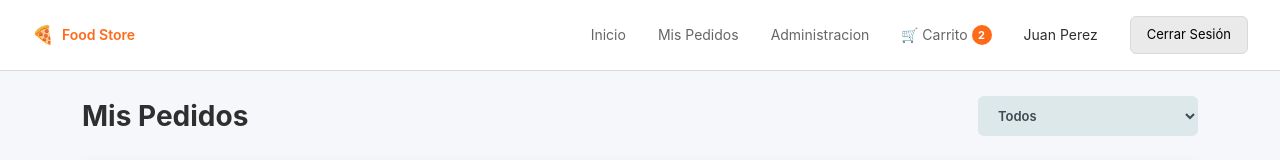
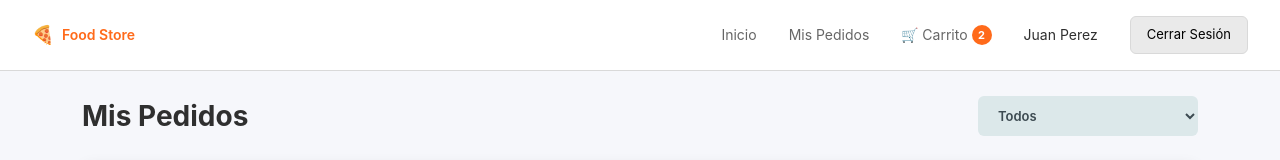
Before and after one commit to rinaudo-julian/TPI_Prog-3, a website built with Vite: page frontend/src/pages/client/orders/clientOrders.html in a window 1280 px wide. Shown: the top 160 px of the page. Built offline with nearby package versions, Linux system fonts and the light colour scheme.

Commit message:
remove administracion nav on header

```diff
--- a/frontend/src/pages/client/orders/clientOrders.html
+++ b/frontend/src/pages/client/orders/clientOrders.html
@@ -25,7 +25,6 @@
           <a href="./clientOrders.html" class="hover:text-primary"
             >Mis Pedidos</a
           >
-          <a href="#" class="hover:text-primary">Administracion</a>
           <a
             href="../../store/cart/cart.html"
             class="flex items-center gap-1 hover:text-primary"
--- a/frontend/src/pages/store/cart/cart.html
+++ b/frontend/src/pages/store/cart/cart.html
@@ -25,7 +25,6 @@
             class="hover:text-primary"
             >Mis Pedidos</a
           >
-          <a href="#" class="hover:text-primary">Administracion</a>
           <a
             href="./cart.html"
             class="flex items-center gap-1 hover:text-primary"
--- a/frontend/src/pages/store/home/home.html
+++ b/frontend/src/pages/store/home/home.html
@@ -25,7 +25,6 @@
             class="hover:text-primary"
             >Mis Pedidos</a
           >
-          <a href="#" class="hover:text-primary">Administracion</a>
           <a
             href="../cart/cart.html"
             class="flex items-center gap-1 hover:text-primary"
--- a/frontend/src/pages/store/productDetail/productDetail.html
+++ b/frontend/src/pages/store/productDetail/productDetail.html
@@ -21,7 +21,6 @@
           </a>
           <a href="../home/home.html" class="hover:text-primary">Inicio</a>
           <a href="../../client/orders/clientOrders.html" class="hover:text-primary">Mis Pedidos</a>
-          <a href="#" class="hover:text-primary">Administracion</a>
           <a
             href="../cart/cart.html"
             class="flex items-center gap-1 hover:text-primary"
```
